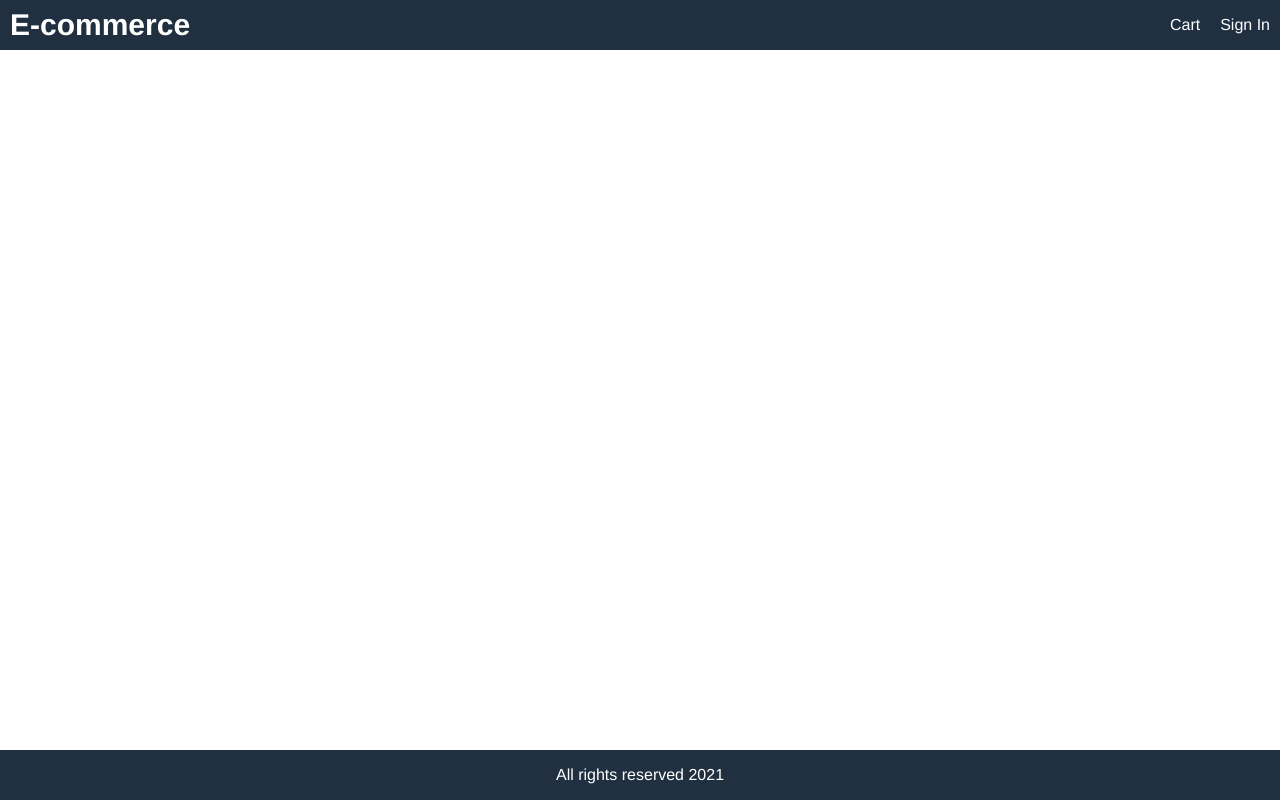
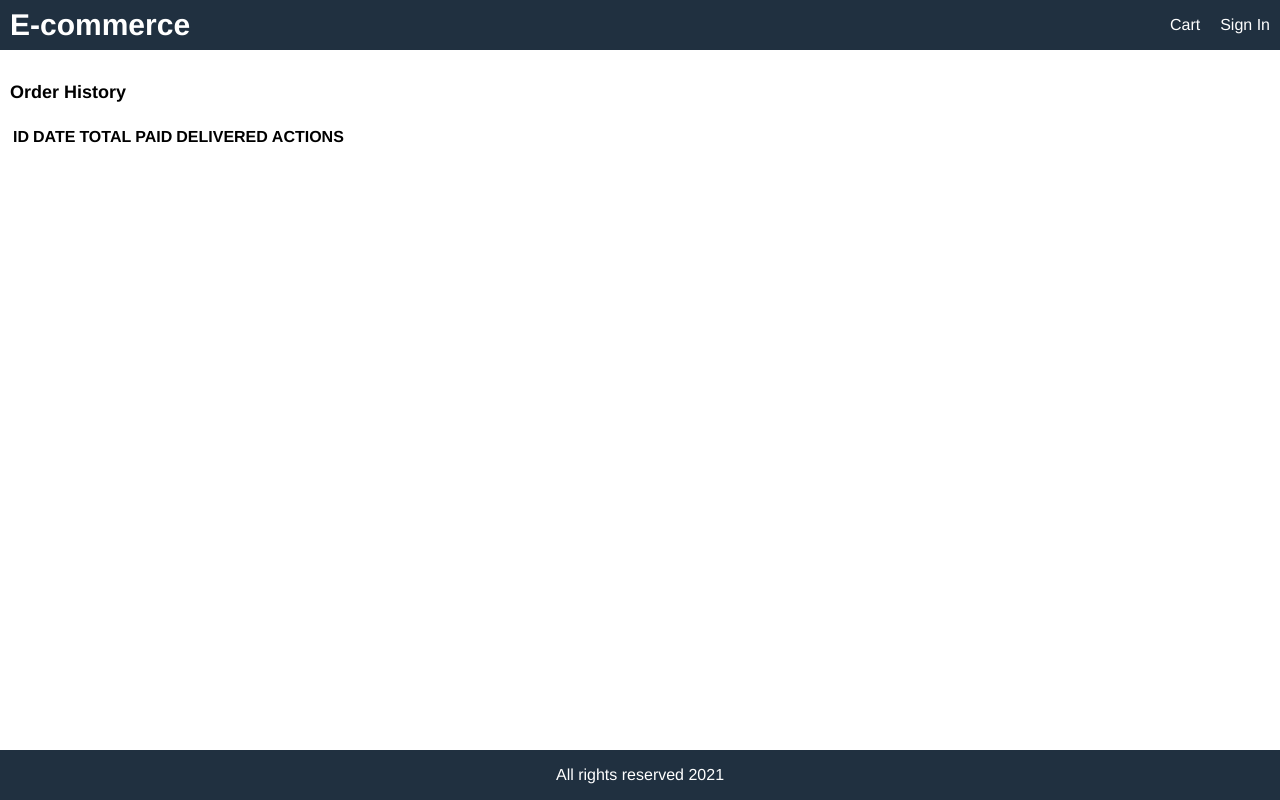
Before and after one commit to oscarolsson94/e-commerce-site, a React (Create React App) app in the folder frontend/: page /orderhistory in a window 1280 px wide. Built offline with nearby package versions, Linux system fonts and the light colour scheme; the HTML template or start-up script is replaced by a standard one.

Commit message:
adding the OrderHistoryScreen

```diff
--- a/frontend/src/App.js
+++ b/frontend/src/App.js
@@ -4,6 +4,7 @@ import { BrowserRouter, Link, Route } from "react-router-dom";
 import { signout } from "./actions/userActions";
 import CartScreen from "./screens/CartScreen";
 import HomeScreen from "./screens/HomeScreen";
+import OrderHistoryScreen from "./screens/OrderHistoryScreen";
 import OrderScreen from "./screens/OrderScreen";
 import PaymentMethodScreen from "./screens/PaymentMethodScreen";
 import PlaceOrderScreen from "./screens/PlaceOrderScreen";
@@ -44,6 +45,9 @@ function App() {
                 </Link>
                 <ul className="dropdown-content">
                   <li>
+                    <Link to="/orderhistory">Order History</Link>
+                  </li>
+                  <li>
                     <Link to="#signout" onClick={signoutHandler}>
                       Sign Out
                     </Link>
@@ -64,6 +68,7 @@ function App() {
           <Route path="/payment" component={PaymentMethodScreen}></Route>
           <Route path="/placeorder" component={PlaceOrderScreen}></Route>
           <Route path="/order/:id" component={OrderScreen}></Route>
+          <Route path="/orderhistory" component={OrderHistoryScreen}></Route>
           <Route path="/" component={HomeScreen} exact></Route>
         </main>
         <footer className="row center">All rights reserved 2021</footer>
--- a/frontend/src/screens/OrderHistoryScreen.js
+++ b/frontend/src/screens/OrderHistoryScreen.js
@@ -1,7 +1,7 @@
 import React from "react";
 import { useSelector } from "react-redux";
 import LoadingBox from "../components/LoadingBox";
-import LoadingBox from "../components/MessageBox";
+import MessageBox from "../components/MessageBox";
 
 export default function OrderHistoryScreen(props) {
   const myOrderList = useSelector((state) => state.myOrderList);
```
